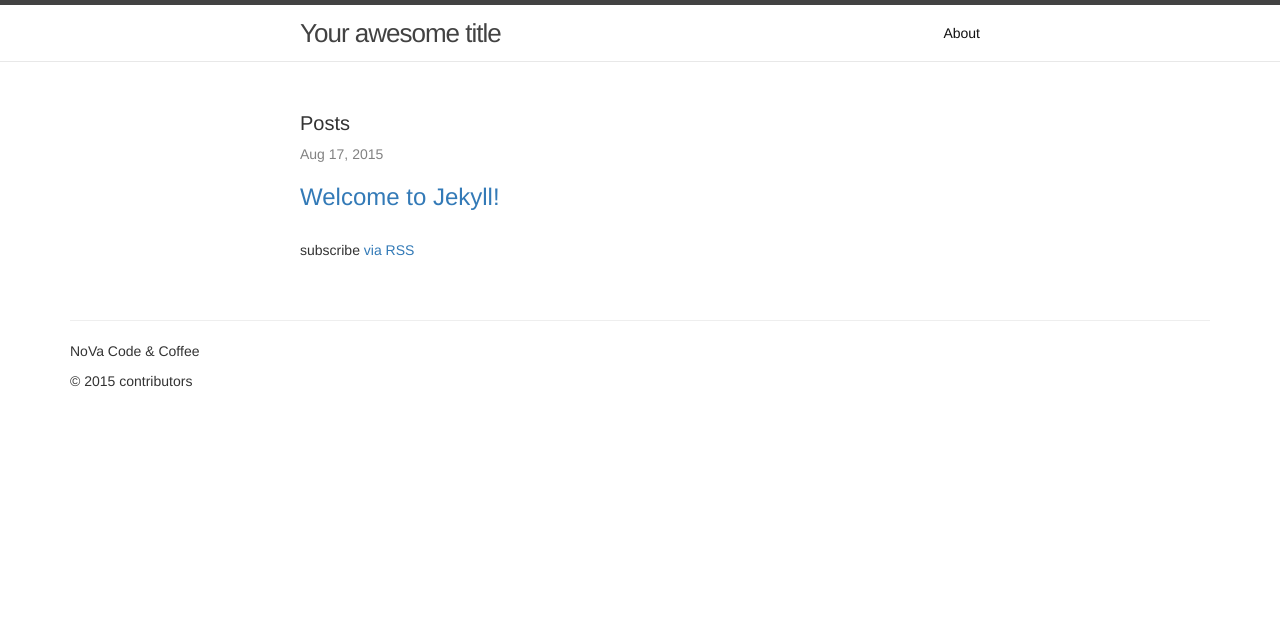
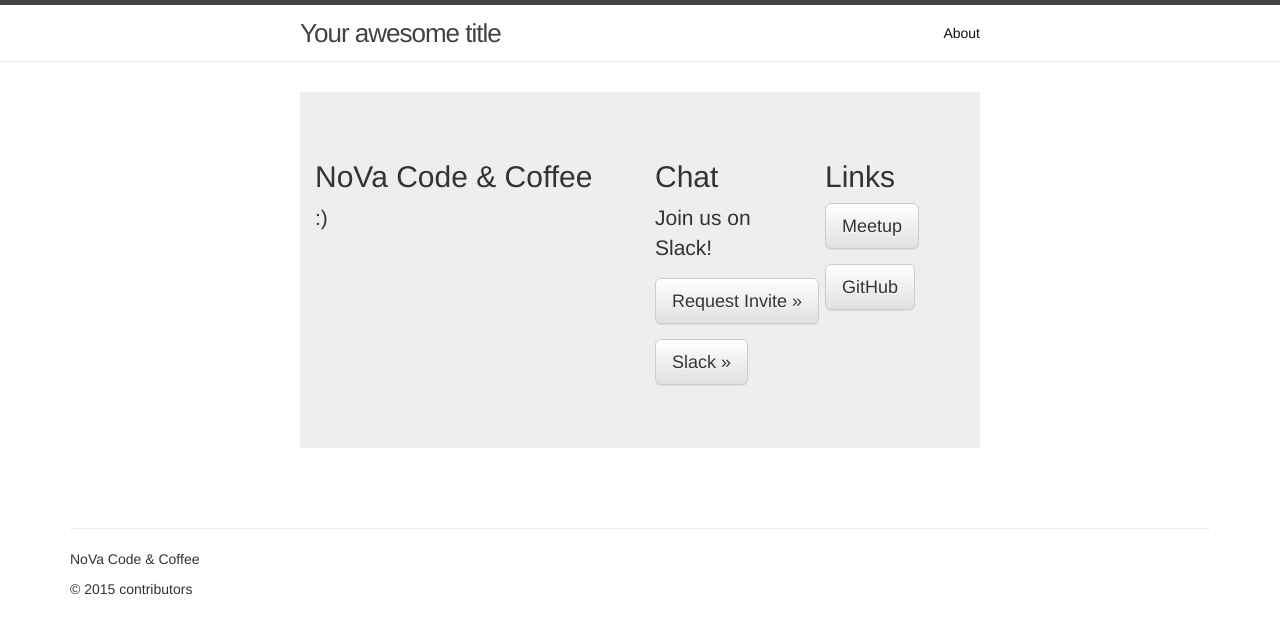
Before and after one commit to NoVACodeCoffee/novacodecoffee.github.io, a Jekyll site: the page built from index.html, in a window 1280 px wide. Shown: the top 634 px of the page. Built offline with Jekyll 4.4.1, drawn with Linux system fonts in a browser that asks for light colours; nearby versions of some CDN libraries.

Commit message:
add banner partial

```diff
--- /dev/null
+++ b/_includes/banner.html
@@ -0,0 +1,22 @@
+<div class="jumbotron">
+  <div class="container">
+    <div class="row">
+      <div class="col-md-6">
+        <h2>NoVa Code &amp; Coffee</h2>
+        <p>:)</p>
+      </div>
+      <div class="col-md-3">
+        <h2>Chat</h2>
+        <p>Join us on Slack!</p>
+        <p><a class="btn btn-default btn-lg" href="http://novacodecoffee.herokuapp.com" role="button">
+            Request Invite &raquo;</a></p>
+        <p><a class="btn btn-default btn-lg" href="https://novacodecoffee.slack.com/" role="button">Slack &raquo;</a></p>
+      </div>
+      <div class="col-md-3">
+        <h2>Links</h2>
+        <p><a class="btn btn-default btn-lg" href="http://www.meetup.com/NoVA-Code-Coffee" role="button"><i class="fa fa-calendar"></i>  Meetup</a></p>
+        <p><a class="btn btn-default btn-lg" href="https://github.com/NoVACodeCoffee" role="button"><i class="fa fa-github-alt"></i>  GitHub</a></p>
+      </div>
+    </div>
+  </div>
+</div>
--- a/index.html
+++ b/index.html
@@ -2,22 +2,4 @@
 layout: default
 ---
 
-<div class="home">
-
-  <h1 class="page-heading">Posts</h1>
-
-  <ul class="post-list">
-    {% for post in site.posts %}
-      <li>
-        <span class="post-meta">{{ post.date | date: "%b %-d, %Y" }}</span>
-
-        <h2>
-          <a class="post-link" href="{{ post.url | prepend: site.baseurl }}">{{ post.title }}</a>
-        </h2>
-      </li>
-    {% endfor %}
-  </ul>
-
-  <p class="rss-subscribe">subscribe <a href="{{ "/feed.xml" | prepend: site.baseurl }}">via RSS</a></p>
-
-</div>
+{% include banner.html %}
```
